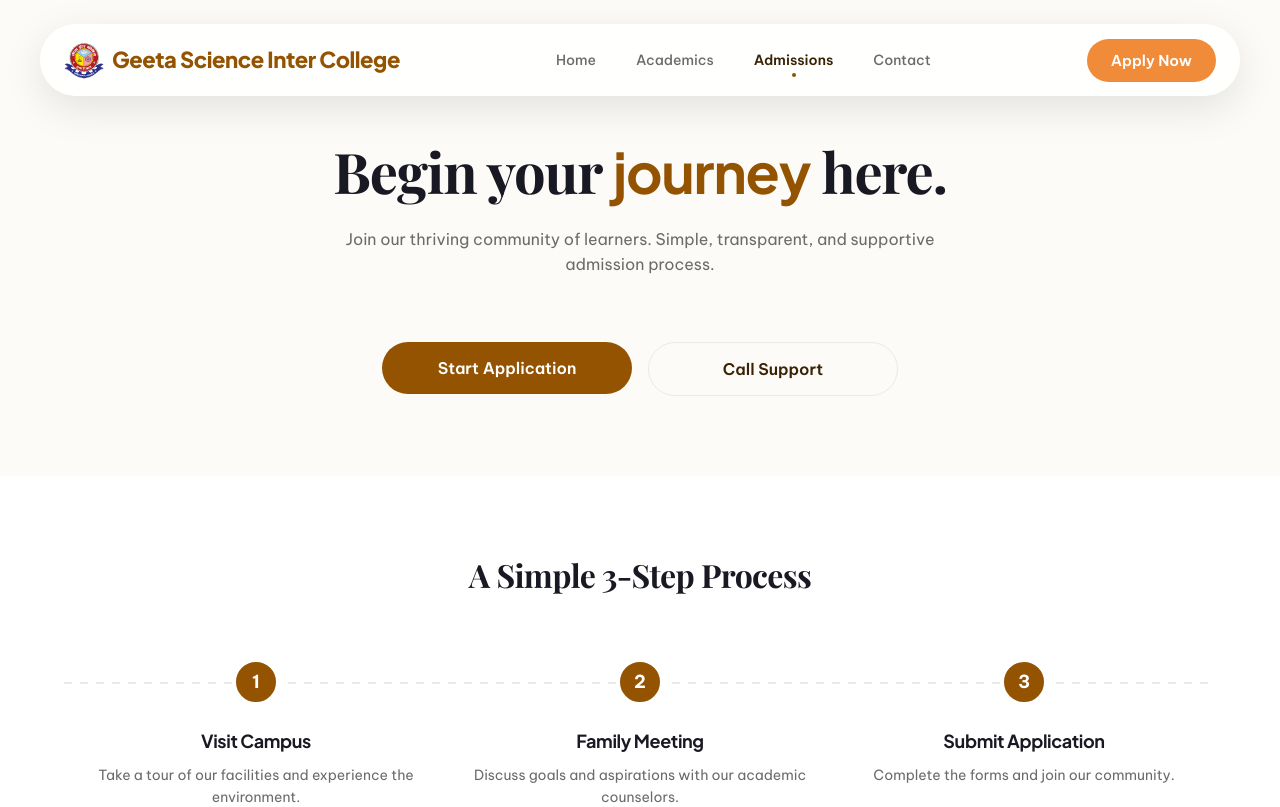
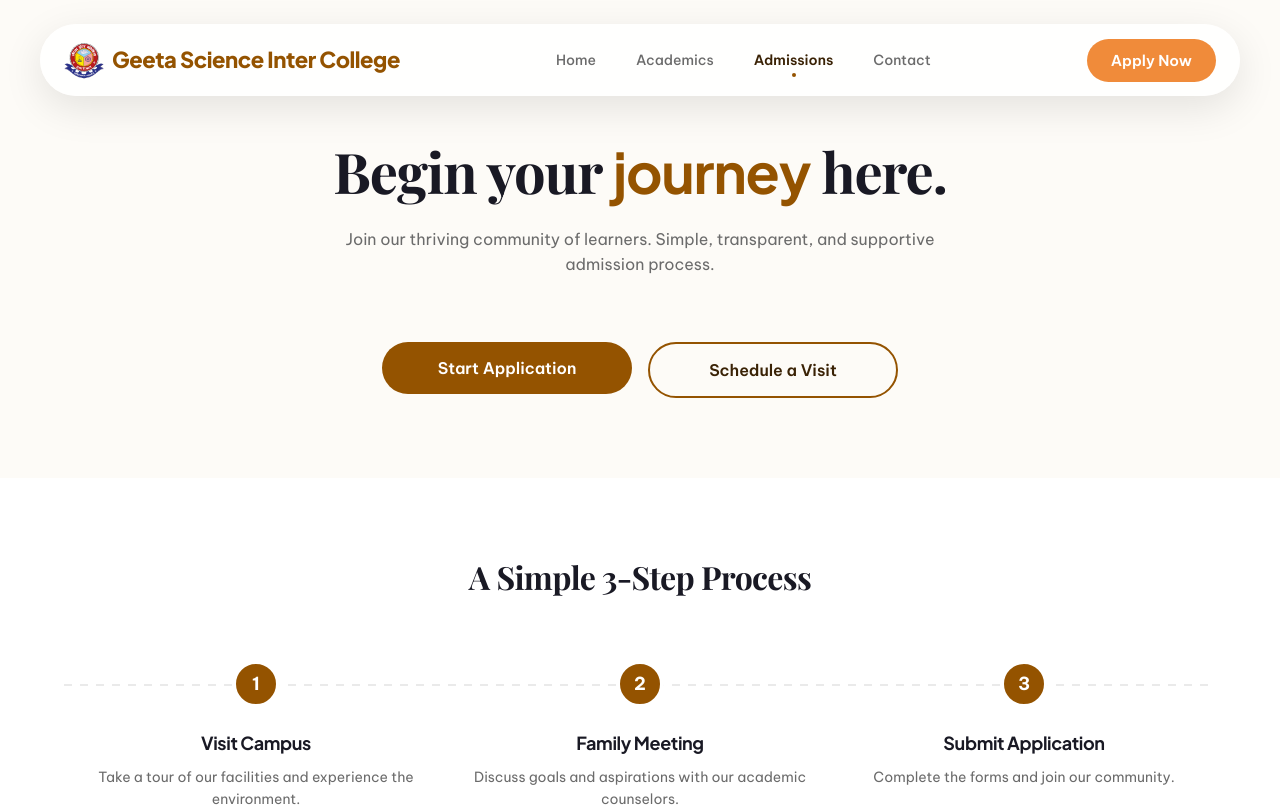
Before and after one commit to Subhampas1/geetascienceintercollege, a React (Vite) app: page /admissions in a window 1280 px wide. Shown: the top 807 px of the page. Built offline with nearby package versions, Linux system fonts and the light colour scheme; a web font is replaced by a local one.

Commit message:
Rename Call Support to Schedule a Visit and add solid border outline

```diff
--- a/src/pages/Admissions.jsx
+++ b/src/pages/Admissions.jsx
@@ -48,7 +48,7 @@ const Admissions = () => {
               <Button variant="brown" size="large" className="admissions-hero-btn">Start Application</Button>
             </a>
             <Link to="/contact" className="admissions-hero-link">
-              <Button variant="outline" size="large" className="bg-white text-brown admissions-hero-btn">Call Support</Button>
+              <Button variant="outline" size="large" className="bg-white text-brown admissions-hero-btn" style={{ border: '2px solid var(--color-brown-primary)' }}>Schedule a Visit</Button>
             </Link>
           </div>
         </div>
```
